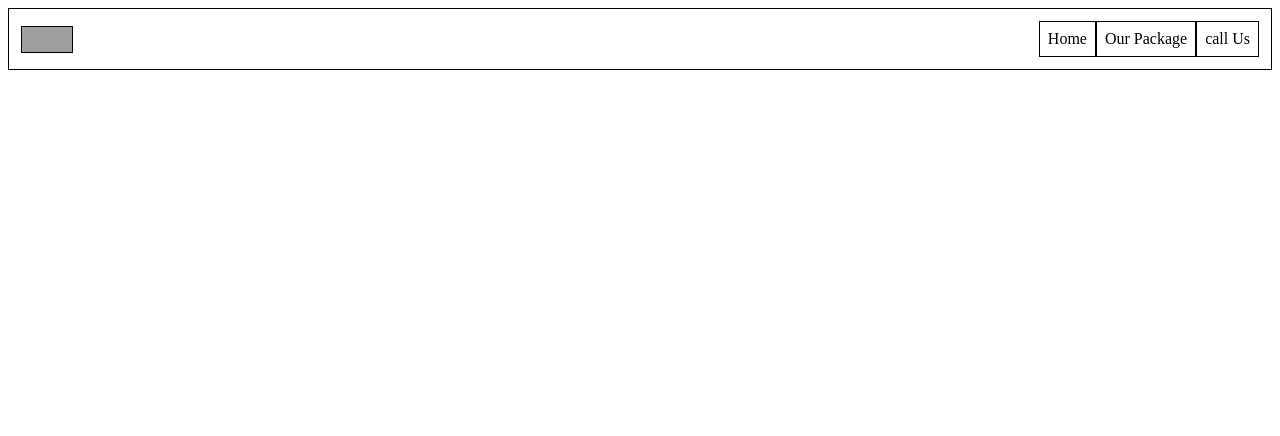
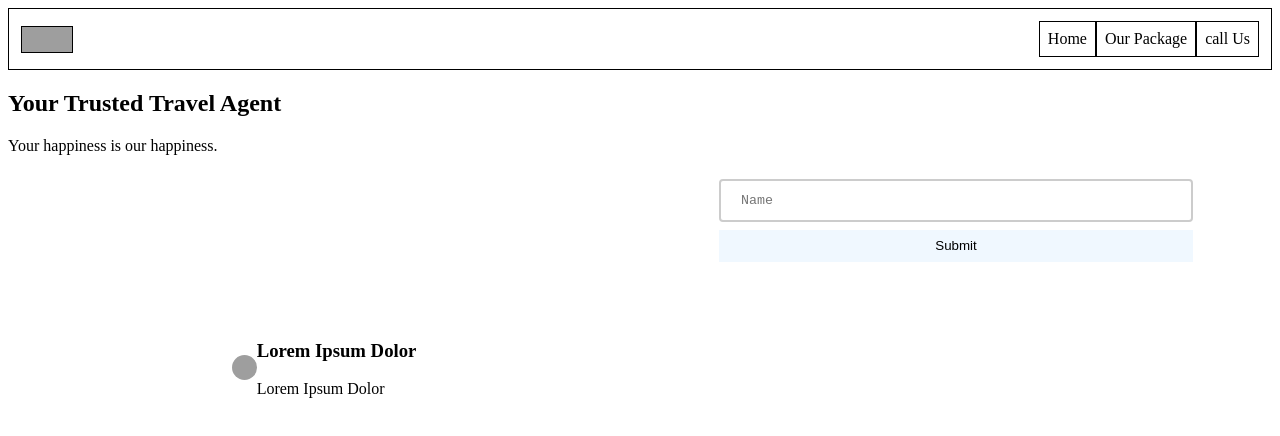
Before and after one commit to revou-fundamental-course/22-jul-24-DwiKusbandini, a plain HTML site: page index.html in a window 1280 px wide. Drawn offline with Linux system fonts and the light colour scheme; grey boxes are pictures that could not be loaded.

Commit message:
update feature

```diff
--- a/css/style.css
+++ b/css/style.css
@@ -24,3 +24,83 @@ nav {
     border: 1px solid;
     padding: 8px;
 }
+
+.main-title {
+
+}
+
+.main-content {
+    display: flex;
+}
+
+.main-content-item {
+    width: 100%;
+    height: 250px;
+    display: flex;
+    flex-direction: column;
+    align-items: center;
+}
+
+.main-banner-container {
+    height: 150px;
+    width: 100px;
+}
+
+.main-content-banner {
+    width: 100%;
+    height: 150px;
+
+}
+
+.banner-1 {
+    background-image: url(https://picsum.photos/200);
+    display: none;
+}
+
+.banner-2 {
+    background-image: url(https://picsum.photos/200);
+    display: block;
+}
+
+.banner-3 {
+    background-image: url(https://picsum.photos/200);
+    display: none;
+}
+
+.item-icon {
+    height: 25px;
+    width: 25px;
+
+    background-image: url(https://picsum.photos/200);
+    border-radius: 50%;
+}
+
+.main-item {
+    display: flex;
+    align-items: center;
+    justify-content: center;
+}
+
+input {
+    width: 75%;
+    padding: 12px 20px;
+    margin: 8px 0;
+    display: inline-block;
+    border: 2px solid #ccc;
+    border-radius: 4px;
+    box-sizing: border-box;
+    font-family: monospace;
+}
+
+button {
+    width: 75%;
+    height: 32px;
+    background-color: aliceblue;
+    border: none;
+}
+
+@media only screen and (max-width: 480px) {
+    .main-content {
+        flex-direction: column;
+    }
+}
--- a/index.html
+++ b/index.html
@@ -19,5 +19,45 @@
             <a class="nav-item">call Us</a>
         </section>
     </nav>
+
+    <main>
+        <article class="main-title">
+            <header>
+                <h1>Your Trusted Travel Agent</h1>
+            </header>
+
+            <p>Your happiness is our happiness.</p>
+        </article>
+
+    <section class="main-content">
+        <article class="main-content-item">
+            <div class="main-banner-container">
+                <div class="main-content-banner-1">
+                </div>
+                <div class="main-content-banner-2">
+                </div>
+                <div class="main-content-banner-3">
+                </div>
+            </div>
+
+
+            <div class="main-item">
+                <div class="item-icon"></div>
+
+                <div>
+                    <h3>Lorem Ipsum Dolor</h3>
+                    <p>Lorem Ipsum Dolor</p>
+                </div>
+            </div>
+        </article>
+
+    <form class="main-content-item">
+        <input type="text" id="input-name" placeholder="Name"/>
+        <button type="button"onclick="formValidation();">Submit</button>
+    </form>
+    </section>
+    </main>
+
+    <script src="js\script.js"></script>
 </body>
 </html>
--- a/js/script.js
+++ b/js/script.js
@@ -1 +1,43 @@
 // ini javascript
+
+function formValidation() {
+    let name = document.getElementById('input-name').value;
+    console.log('name');
+
+    //pengecekan dimana name tidak boleh ''
+    if (name == '') {
+        //code ini akan dieksekusi ketika name = ''
+        alert('Maaf inputan anda kosong');
+        //code ini akan dieksekusi ketika name tidak ''
+    } else {
+        alert('Sukses menginput');
+    }
+}
+
+let indexSlide = 1; //[0, 1, 2]
+showSlide();
+
+function nextSlide(n) {
+    showSlide(indexSlide += n);
+}
+
+function showSlide(n) {
+    let listImage = document.getElementsByClassName('main-content-banner');
+    console.log(listImage);
+
+    //algoritma untuk mereset index dari slidenya
+    if (n > listImage.length) indexSlide = 1;
+
+    //algoritma untuk menghilangkan semua gambar
+    let index = 0;
+    while (index < listImage.length) {
+        listImage[index].style.display = 'none';
+        index++;
+    }
+
+    //algoritma utk memunculkan 1 gambar saja
+    listImage[indexSlide -1].style.display = 'block';
+}
+
+//algoritma utk auto slidenya
+setInterval(( => nextSlide(1), ) 3000);
```
